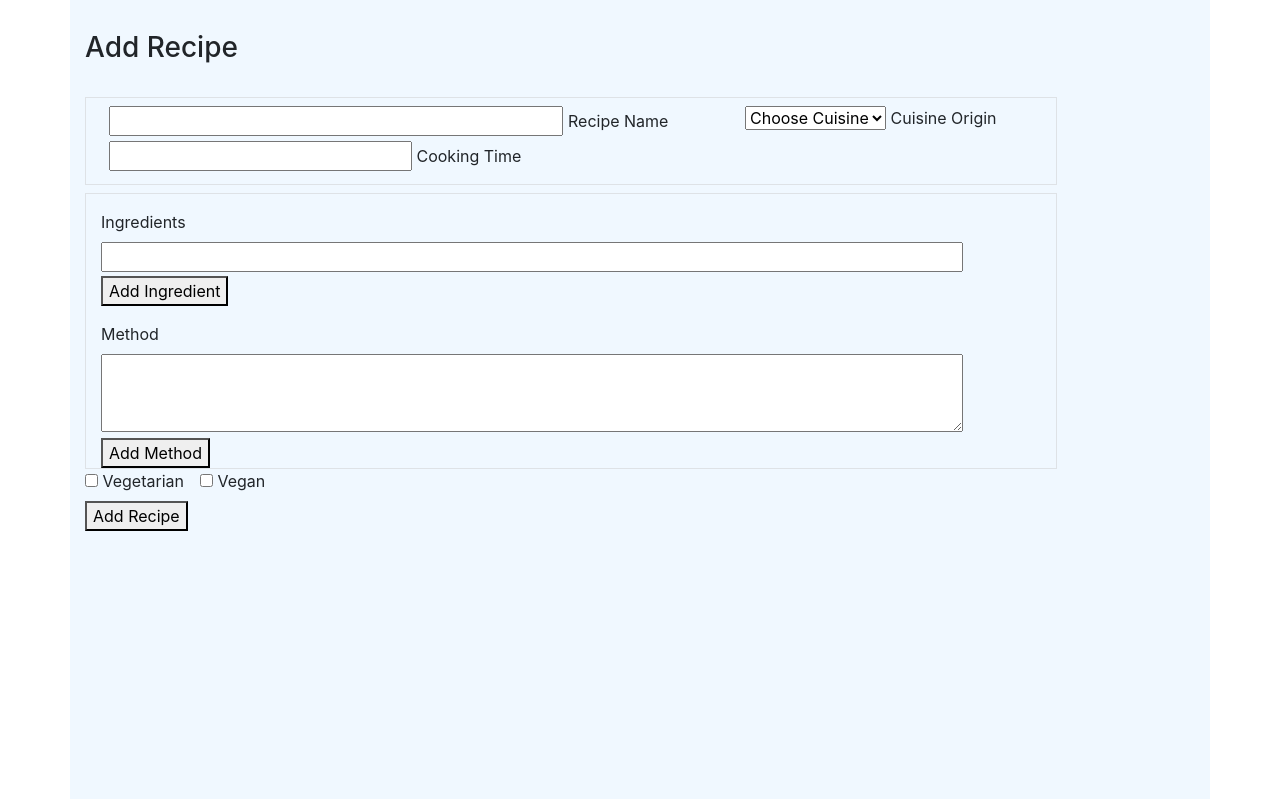
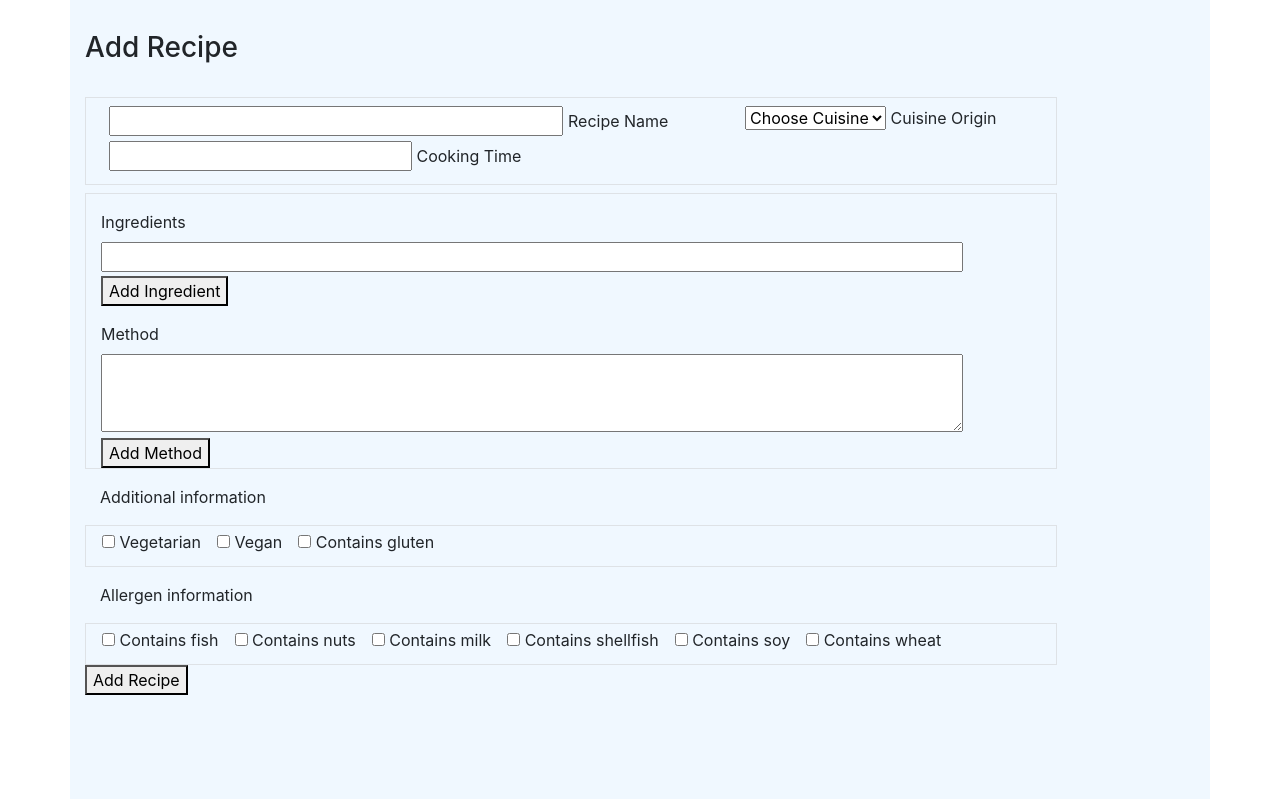
Before and after one commit to NinjaAiden/dcd-milestone-project, a Flask app: page /add_recipe in a window 1280 px wide. Shown: the part 57-856 px from the top of the page. Run offline with Flask 2, Linux system fonts and the light colour scheme; data that the repository does not hold is empty; some libraries are stand-ins or nearby versions.

Commit message:
added allergen boxes to add recipe page ready for functionality to be implemented

```diff
--- a/app.py
+++ b/app.py
@@ -242,7 +242,7 @@ def upvote_recipe(recipe_id):
     # get number of upvotes and parse to integer
     upvote_int = int(recipe['upvotes'])
 
-    # append current user to list of upvoters
+    # if not voted for this recipe append current user to list of upvoters
     current_upvoter = session['username']
     if current_upvoter not in upvoters:
         upvoters.append(current_upvoter)
--- a/templates/addrecipe.html
+++ b/templates/addrecipe.html
@@ -44,9 +44,10 @@
                     </div>
                 </div>
             </div>
+            <p class="mt-3">Additional information</p>
             <!-- vegan / vegetarian switches -->
-            <div class="row">
-                <div class="switch mr-3">
+            <div class="row border py-1">
+                <div class="switch mx-3">
                     <label>
                         <input id="is_vegetarian" name="is_vegetarian" type="checkbox">
                         <span class="lever"></span>
@@ -60,6 +61,58 @@
                         Vegan
                     </label>
                 </div>
+                <div class="switch mx-3">
+                    <label>
+                        <input id="has_gluten" name="has_gluten" type="checkbox">
+                        <span class="lever"></span>
+                        Contains gluten
+                    </label>
+                </div>
+            </div>
+            <p class='mt-3'>Allergen information</p>
+            <div class="row border py-1">
+                <div class="switch mx-3">
+                    <label>
+                        <input id="has_fish" name="has_fish" type="checkbox">
+                        <span class="lever"></span>
+                        Contains fish
+                    </label>
+                </div>
+                <div class="switch">
+                    <label>
+                        <input id="has_nuts" name="has_nuts" type="checkbox">
+                        <span class="lever"></span>
+                        Contains nuts
+                    </label>
+                </div>
+                <div class="switch mx-3">
+                    <label>
+                        <input id="has_milk" name="has_milk" type="checkbox">
+                        <span class="lever"></span>
+                        Contains milk
+                    </label>
+                </div>
+                <div class="switch">
+                    <label>
+                        <input id="has_shellfish" name="has_shellfish" type="checkbox">
+                        <span class="lever"></span>
+                        Contains shellfish
+                    </label>
+                </div>
+                 <div class="switch mx-3">
+                    <label>
+                        <input id="has_soy" name="has_soy" type="checkbox">
+                        <span class="lever"></span>
+                        Contains soy
+                    </label>
+                </div>
+                <div class="switch">
+                    <label>
+                        <input id="has_wheat" name="has_whaet" type="checkbox">
+                        <span class="lever"></span>
+                        Contains wheat
+                    </label>
+                </div>
             </div>
             <div class="row">
                 <button type="submit" id="submitButton">Add Recipe</button>
```
